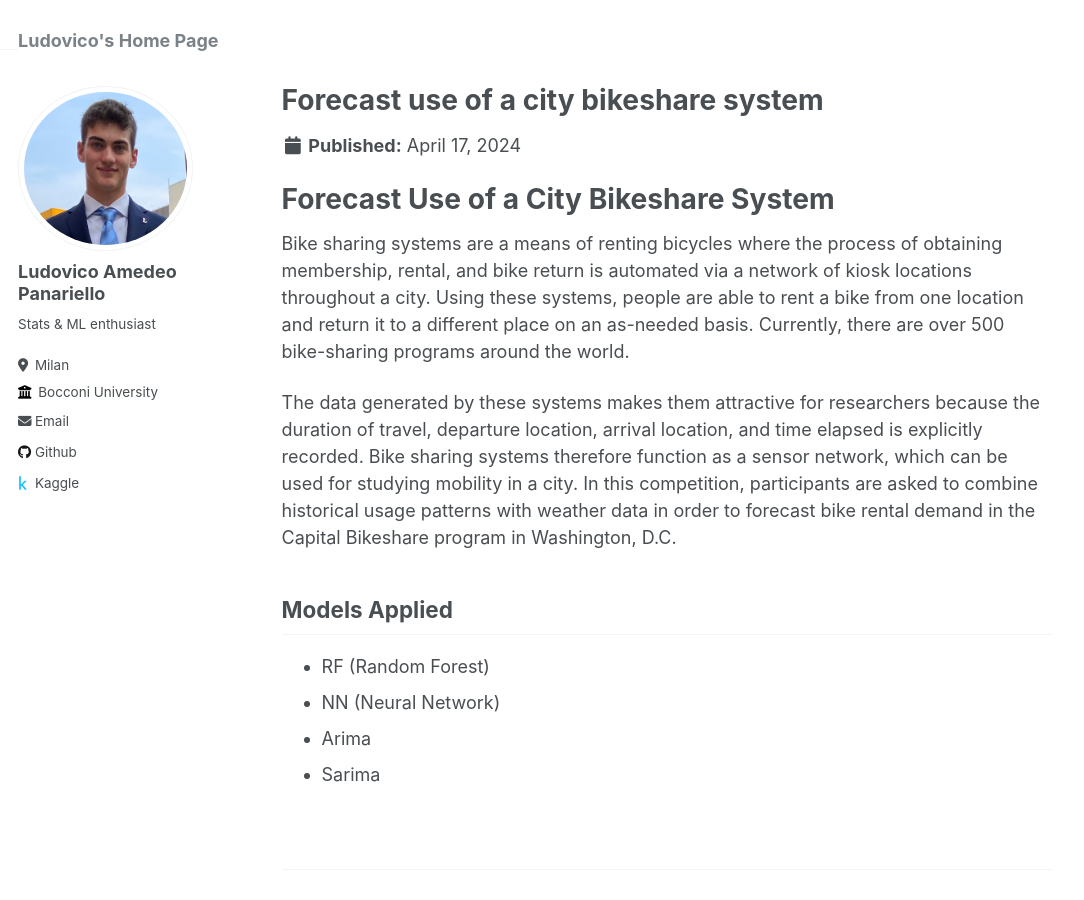
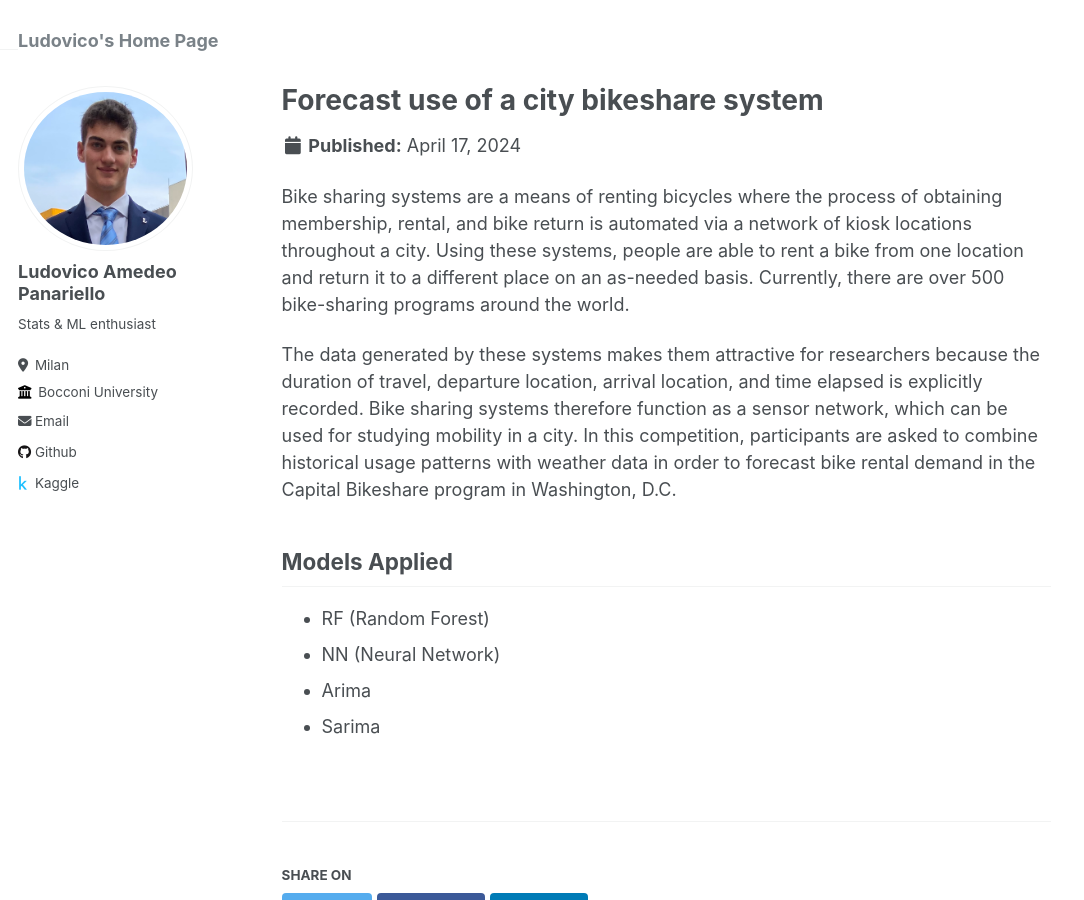
Before and after one commit to LudovicoP/LudovicoP.github.io, a Jekyll site: the page built from _portfolio/portfolio-1.md, in a window 1280 px wide and 900 px high. Shown: the whole window, without its empty margins (0-1084 px from the left). Built offline with Jekyll 4.4.1, drawn with Linux system fonts in a browser that asks for light colours.

Commit message:
Update portfolio-1.md

```diff
--- a/_portfolio/portfolio-1.md
+++ b/_portfolio/portfolio-1.md
@@ -3,9 +3,6 @@
 excerpt: "Models applied: RF, NN, Arima, and Sarima"
 collection: portfolio
 ---
-
-# Forecast Use of a City Bikeshare System
-
 Bike sharing systems are a means of renting bicycles where the process of obtaining membership, rental, and bike return is automated via a network of kiosk locations throughout a city. Using these systems, people are able to rent a bike from one location and return it to a different place on an as-needed basis. Currently, there are over 500 bike-sharing programs around the world.
 
 The data generated by these systems makes them attractive for researchers because the duration of travel, departure location, arrival location, and time elapsed is explicitly recorded. Bike sharing systems therefore function as a sensor network, which can be used for studying mobility in a city. In this competition, participants are asked to combine historical usage patterns with weather data in order to forecast bike rental demand in the Capital Bikeshare program in Washington, D.C.
```
